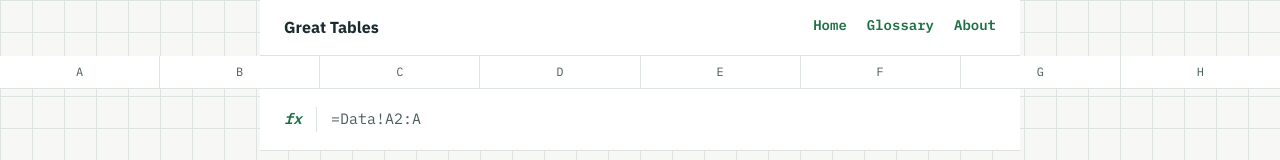
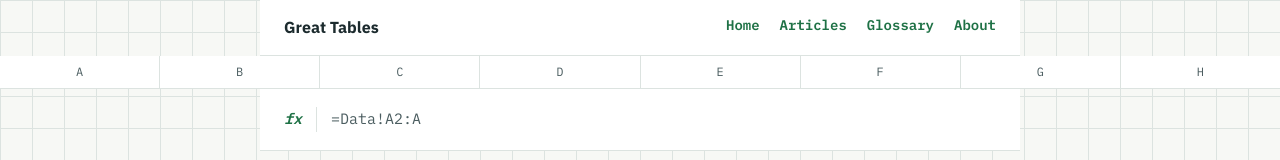
Before and after one commit to Vo1ua/great-tables, a plain HTML site: page dropdown-list-from-another-sheet.html in a window 1280 px wide. Shown: the top 160 px of the page. Drawn offline with Linux system fonts and the light colour scheme.

Commit message:
Add link to Articles in navigation

```diff
--- a/dropdown-list-from-another-sheet.html
+++ b/dropdown-list-from-another-sheet.html
@@ -454,6 +454,7 @@
   <a href="index.html" class="brand">Great Tables</a>
   <div class="nav-links">
     <a href="index.html">Home</a>
+    <a href="articles.html">Articles</a>
     <a href="glossary.html">Glossary</a>
     <a href="about.html">About</a>
   </div>
```
